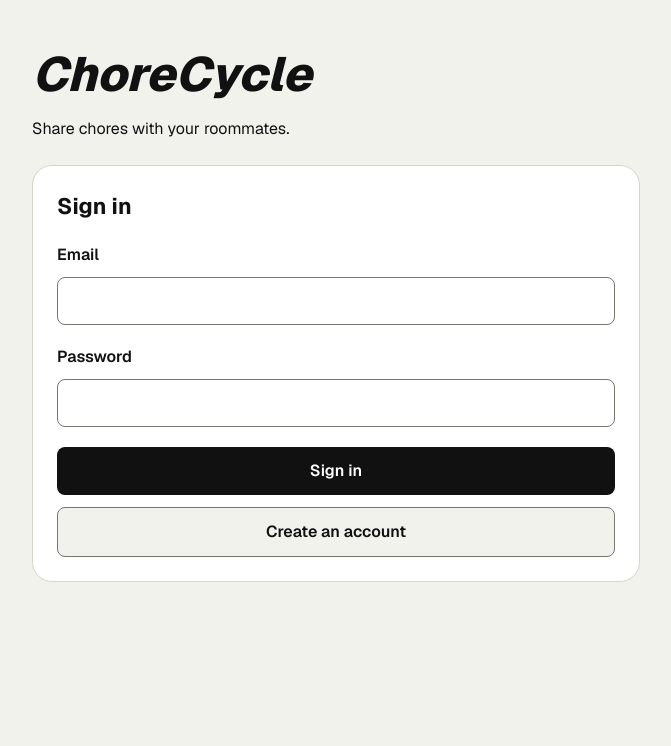
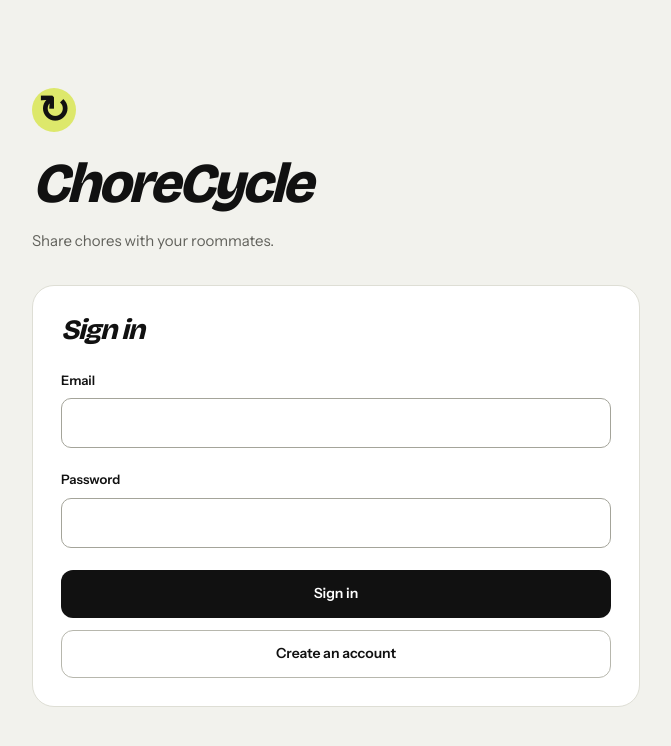
Before and after one commit to asherwu21-grop/chorecycle, a Next.js app: page /login in a window 1280 px wide. Shown: the top 746 px of the page, without its empty margins (304-975 px from the left). Built offline with nearby package versions, Linux system fonts and the light colour scheme; no server answers.

Commit message:
Design pass: fonts, colors, round checks, floating add button

```diff
--- a/app/globals.css
+++ b/app/globals.css
@@ -1,93 +1,105 @@
 @import "tailwindcss";
 
-:root {
-  --background: #f2f2ed;
-  --foreground: #111111;
-}
-
-@theme inline {
-  --color-background: var(--background);
-  --color-foreground: var(--foreground);
-  --font-sans: var(--font-geist-sans);
-  --font-mono: var(--font-geist-mono);
-}
-
-body {
-  background: var(--background);
-  color: var(--foreground);
-  font-family: var(--font-geist-sans), Arial, Helvetica, sans-serif;
-}
-
-.shell { width: 100%; max-width: 640px; margin: 0 auto; padding: 48px 16px; }
-h1 { font-size: clamp(2rem, 8vw, 3rem); font-weight: 800; font-style: italic; line-height: 1.1; margin-bottom: 16px; overflow-wrap: anywhere; }
-h2 { font-size: 1.4rem; font-weight: 700; margin-bottom: 20px; }
-p { line-height: 1.5; margin-bottom: 16px; }
-.eyebrow { font-weight: 700; }
-.room-heading { display: flex; flex-wrap: wrap; align-items: center; gap: 12px 16px; margin-bottom: 16px; }
-.room-heading h1 { min-width: 0; margin-bottom: 0; }
-.join-code { min-width: 0; max-width: 100%; }
-.join-code-controls { display: flex; flex-wrap: wrap; align-items: center; gap: 8px; }
-.join-code-chip { padding: 6px 10px; border-radius: 24px; background: #dde86b; font-size: .875rem; overflow-wrap: anywhere; }
-.join-code-chip strong { letter-spacing: .06em; user-select: all; }
-.join-code .error { margin-top: 8px; }
-.card { background: white; border: 1px solid #d5d5cc; border-radius: 20px; padding: 24px; margin: 24px 0; }
-form { display: flex; flex-direction: column; gap: 10px; }
-label { font-weight: 600; }
-input { min-width: 0; width: 100%; min-height: 48px; border: 1px solid #77776f; border-radius: 8px; padding: 10px 12px; margin-bottom: 10px; font: inherit; }
-button, .button { min-height: 48px; display: inline-flex; align-items: center; justify-content: center; gap: 8px; padding: 12px 16px; border-radius: 8px; background: #111; color: white; font-weight: 600; cursor: pointer; text-align: center; }
+:root { --background: #f2f2ed; --foreground: #111; --muted: #61615b; --lime: #dde86b; }
+@theme inline { --color-background: var(--background); --color-foreground: var(--foreground); --font-sans: var(--font-body); }
+* { box-sizing: border-box; }
+body { background: var(--background); color: var(--foreground); font-family: var(--font-body), Arial, sans-serif; font-size: 15px; }
+.shell { width: 100%; max-width: 640px; margin: 0 auto; padding: 32px 16px 124px; }
+h1, h2 { font-family: var(--font-display), Arial, sans-serif; font-weight: 800; font-style: italic; letter-spacing: -.045em; }
+h1 { font-size: clamp(2.6rem, 8vw, 3.5rem); line-height: 1.06; margin: 0 0 16px; overflow-wrap: anywhere; }
+h2 { font-size: 1.75rem; line-height: 1.15; margin-bottom: 24px; }
+p { line-height: 1.6; margin-bottom: 16px; }
+.shell > p:not(.eyebrow) { color: var(--muted); }
+.app-header { display: flex; align-items: center; justify-content: space-between; gap: 16px; margin-bottom: 38px; }
+.eyebrow { display: flex; align-items: center; gap: 9px; font-weight: 700; letter-spacing: -.035em; font-size: 18px; margin: 0; }
+.brand-mark { display: inline-flex; align-items: center; justify-content: center; background: var(--lime); border-radius: 50%; width: 30px; height: 30px; color: #111; font-family: Arial, sans-serif; font-size: 28px; font-weight: 700; }
+.header-menu { position: relative; }
+.header-menu summary { list-style: none; cursor: pointer; min-width: 44px; min-height: 44px; display: flex; justify-content: center; align-items: center; letter-spacing: 3px; border-radius: 50%; border: 1px solid #d6d6cc; }
+.header-menu summary::-webkit-details-marker { display: none; }
+.header-menu > div { position: absolute; right: 0; top: 52px; z-index: 5; width: 200px; padding: 8px; background: white; border: 1px solid #d6d6cc; border-radius: 14px; box-shadow: 0 8px 24px #1111110d; }
+.header-menu button { width: 100%; }
+.room-heading { margin-bottom: 28px; }
+.room-heading h1 { margin-bottom: 16px; }
+.join-code-controls { display: flex; align-items: center; gap: 8px; flex-wrap: wrap; }
+.join-code-chip { font-size: 13px; color: var(--muted); }
+.join-code-chip strong { margin-left: 4px; color: #111; letter-spacing: .12em; user-select: all; }
+.join-code button.secondary { min-height: 44px; padding: 8px 12px; font-size: 12px; background: transparent; border-color: #d6d6cc; border-radius: 24px; }
+.card { background: white; border: 1px solid #deded5; border-radius: 22px; padding: 28px; margin: 28px 0; }
+.auth-shell { padding-top: 72px; }
+.login-mark { width: 44px; height: 44px; font-size: 38px; margin-bottom: 22px; }
+.auth-shell > p { margin-bottom: 32px; }
+form { display: flex; flex-direction: column; gap: 8px; }
+label { font-size: 13px; font-weight: 600; }
+input, textarea, select { min-width: 0; width: 100%; min-height: 50px; border: 1px solid #a4a49a; border-radius: 10px; background: #fff; color: #111; padding: 12px; margin-bottom: 14px; font: inherit; font-size: 16px; }
+textarea { resize: vertical; }
+button, .button { min-height: 48px; display: inline-flex; align-items: center; justify-content: center; gap: 8px; padding: 12px 18px; border-radius: 12px; background: #111; color: #fff; font-size: 14px; font-weight: 600; cursor: pointer; text-align: center; transition: background .15s; }
+button:hover, .button:hover { background: #30302b; }
 button:disabled { opacity: .65; cursor: wait; }
-button.secondary { background: #f2f2ed; color: #111; border: 1px solid #77776f; }
+button.secondary { background: transparent; color: #111; border: 1px solid #b7b7ad; }
+button.secondary:hover { background: #e9e9e1; }
 .card > .secondary { width: 100%; margin-top: 12px; }
-.choices { display: flex; gap: 8px; margin-bottom: 24px; }
-.choices button { flex: 1; }
-.choices button[aria-pressed="true"] { background: #dde86b; color: #111; }
+.choices { display: flex; gap: 4px; padding: 4px; background: #f2f2ed; border-radius: 14px; margin-bottom: 28px; }
+.choices button { flex: 1; padding: 10px 8px; border: 0; background: transparent; color: #111; }
+.choices button[aria-pressed="true"] { background: var(--lime); }
 :focus-visible { outline: 3px solid #111; outline-offset: 3px; }
 .error { color: #a51e1e; margin-bottom: 8px; overflow-wrap: anywhere; }
 .success { color: #245122; }
+.success:empty { margin: 0; }
 .spinner { width: 16px; height: 16px; border: 2px solid currentColor; border-right-color: transparent; border-radius: 50%; animation: spin .8s linear infinite; }
 @keyframes spin { to { transform: rotate(360deg); } }
-@media (prefers-reduced-motion: reduce) { .spinner { animation: none; } }
-
-.board { margin-top: 32px; }
-.board-heading { display: flex; justify-content: space-between; align-items: center; gap: 16px; margin-bottom: 16px; }
-.board-heading h2 { margin: 0; }
-.chore-list { list-style: none; padding: 0; }
-.chore-row { display: flex; align-items: flex-start; gap: 12px; padding: 16px; background: white; border: 1px solid #d5d5cc; border-radius: 12px; margin-bottom: 12px; }
+[hidden] { display: none !important; }
+.board-progress { background: var(--lime); padding: 20px; border-radius: 18px; margin-bottom: 32px; }
+.progress-caption { display: flex; align-items: center; justify-content: space-between; margin-bottom: 12px; }
+.progress-caption label { font-size: 14px; font-weight: 600; }
+.progress-caption > span { font-size: 14px; font-weight: 700; }
+.board-progress progress { display: block; width: 100%; height: 8px; border: 0; border-radius: 8px; overflow: hidden; background: #b5be57; accent-color: #111; }
+.board-progress progress::-webkit-progress-bar { background: #b5be57; }
+.board-progress progress::-webkit-progress-value { background: #111; border-radius: 8px; }
+.board-progress progress::-moz-progress-bar { background: #111; }
+.board-heading { margin-bottom: 20px; }
+.board-heading h2 { display: flex; gap: 12px; align-items: center; margin: 0; }
+.chore-count { border: 1px solid #d0d0c7; border-radius: 50%; min-width: 26px; height: 26px; display: inline-flex; align-items: center; justify-content: center; font-family: var(--font-body), Arial, sans-serif; font-size: 12px; font-style: normal; font-weight: 500; letter-spacing: 0; }
+.add-chore { position: fixed; bottom: max(24px, env(safe-area-inset-bottom)); right: 24px; z-index: 10; border-radius: 30px; min-height: 56px; padding: 14px 22px; box-shadow: 0 5px 18px #1112; }
+.add-chore > span { font-size: 24px; line-height: 1; font-weight: 400; }
+.filter-chips { margin-bottom: 20px; }
+.status-filters, .member-filters { display: flex; flex-wrap: wrap; gap: 8px; }
+.status-filters { margin-bottom: 14px; }
+.filter-chips button { border-radius: 28px; min-height: 44px; padding: 8px 16px; max-width: 100%; overflow-wrap: anywhere; }
+.status-filters button.secondary { border-color: #d0d0c7; color: #4b4b45; }
+.status-filters button[aria-pressed="true"] { background: #111; color: white; border-color: #111; }
+.member-chip { background: transparent; color: #45453e; border: 1px solid transparent; padding: 5px 10px 5px 4px !important; gap: 7px; font-size: 13px; }
+.member-chip:hover, .member-chip[aria-pressed="true"] { background: var(--member-color); color: #111; }
+.member-chip[aria-pressed="true"] { border-color: #111; }
+.avatar { display: inline-flex; flex-shrink: 0; align-items: center; justify-content: center; width: 28px; height: 28px; border-radius: 50%; background: var(--member-color); color: #33332d; font-size: 12px; font-weight: 600; }
+.chore-list { list-style: none; padding: 0; display: grid; gap: 8px; }
+.chore-row { display: flex; align-items: center; gap: 12px; padding: 14px 16px; background: white; border: 1px solid #e1e1d9; border-radius: 16px; }
 .chore-details { flex: 1; min-width: 0; overflow-wrap: anywhere; }
-.chore-details h3 { font-size: 1.1rem; font-weight: 700; margin-bottom: 8px; }
-.chore-details p { margin-bottom: 8px; }
-.chore-row > button { flex-shrink: 0; }
-.skeleton-row { min-height: 100px; }
-.skeleton-line, .skeleton-action { background: #e5e5dd; border-radius: 6px; }
-.skeleton-title { width: 65%; height: 20px; margin-bottom: 12px; }
-.skeleton-detail { width: 85%; height: 16px; }
-.skeleton-action { width: 96px; height: 48px; flex-shrink: 0; }
-.chore-done { text-decoration: line-through; }
-.chore-description { white-space: pre-wrap; }
-.overdue { display: inline-block; border-radius: 6px; padding: 4px 8px; color: #a51e1e; background: #fde8e8; font-size: .8rem; font-weight: 700; text-transform: uppercase; }
-.chore-sheet { position: fixed; inset: auto 0 0; margin: 0 auto; width: 100%; max-width: 520px; max-height: 90dvh; overflow-y: auto; padding: 24px 16px max(24px, env(safe-area-inset-bottom)); border: 1px solid #d5d5cc; border-radius: 20px 20px 0 0; background: white; color: #111; }
-.chore-sheet::backdrop { background: rgb(0 0 0 / 40%); }
-textarea, select { min-width: 0; width: 100%; min-height: 48px; border: 1px solid #77776f; border-radius: 8px; padding: 10px 12px; margin-bottom: 10px; font: inherit; }
-textarea { resize: vertical; }
-@media (min-width: 640px) { .chore-sheet { inset: 0; margin: auto; border-radius: 20px; padding: 24px; } }
-@media (max-width: 359px) { .chore-row { flex-wrap: wrap; } .chore-details { flex-basis: 100%; } }
-
-/* Step 4 controls retain the existing board styling. */
-[hidden] { display: none !important; }
-.board-progress { margin-bottom: 24px; }
-.board-progress label { display: block; margin-bottom: 8px; }
-.board-progress progress { display: block; width: 100%; height: 12px; border: 0; border-radius: 6px; overflow: hidden; background: #d5d5cc; accent-color: #626d0c; }
-.board-progress progress::-webkit-progress-bar { background: #d5d5cc; }
-.board-progress progress::-webkit-progress-value { background: #626d0c; }
-.board-progress progress::-moz-progress-bar { background: #626d0c; }
-.filter-chips { display: flex; flex-wrap: wrap; gap: 8px; margin-bottom: 20px; }
-.filter-chips button { border-radius: 24px; overflow-wrap: anywhere; max-width: 100%; }
-.filter-chips button[aria-pressed="true"] { background: #dde86b; color: #111; border-color: #626d0c; }
-.chore-edit { display: block; width: 100%; min-height: 48px; padding: 0; border-radius: 4px; background: transparent; color: inherit; text-align: left; font-weight: 400; }
-.chore-edit > span { display: block; margin-bottom: 8px; }
-.chore-edit > span:first-child { font-size: 1.1rem; font-weight: 700; }
-.chore-edit .overdue { display: inline-block; }
-.empty-state { padding: 24px 0; }
+.chore-edit { display: block; width: 100%; min-height: 48px; padding: 0; background: transparent; color: inherit; text-align: left; font-weight: 400; border-radius: 4px; }
+.chore-edit:hover { background: transparent; }
+.chore-edit > span:first-child { display: block; font-size: 16px; line-height: 1.4; font-weight: 600; margin-bottom: 7px; }
+.chore-edit .chore-meta { display: flex; flex-wrap: wrap; align-items: center; gap: 6px; color: var(--muted); font-size: 12px; line-height: 1.5; }
+.chore-meta .avatar { height: 20px; width: 20px; font-size: 10px; }
+.chore-done { text-decoration: line-through; color: var(--muted); }
+.completion-meta { display: block; margin-top: 6px; font-size: 11px; line-height: 1.5; color: var(--muted); }
+.overdue { display: inline-block; border-radius: 5px; padding: 3px 6px; color: #b12121; background: #fce9e7; font-size: 9px; letter-spacing: .07em; font-weight: 700; text-transform: uppercase; margin-top: 7px; }
+button.check-button { width: 44px; height: 44px; min-height: 44px; padding: 0; flex-shrink: 0; border-radius: 50%; background: transparent; color: #111; position: relative; }
+.check-button::before { content: ""; position: absolute; inset: 7px; border: 1.5px solid #9a9a90; border-radius: 50%; }
+button.check-button:hover::before { border-color: #111; background: #f2f2ed; }
+button.check-button.checked::before { background: var(--lime); border-color: var(--lime); }
+.check-button svg { position: relative; }
+.empty-state { background: white; border: 1px dashed #b7b7ad; border-radius: 18px; padding: 40px 20px; text-align: center; }
+.empty-state p { font-size: 15px; font-weight: 500; }
+.empty-mark { display: block; margin-bottom: 16px; font-size: 38px; line-height: 1; color: #74746a; }
+.chore-sheet { position: fixed; inset: auto 0 0; margin: 0 auto; width: 100%; max-width: 520px; max-height: 92dvh; overflow-y: auto; padding: 28px 20px max(24px, env(safe-area-inset-bottom)); border: 1px solid #deded5; border-radius: 24px 24px 0 0; background: white; color: #111; }
+.chore-sheet::backdrop { background: rgb(17 17 17 / 45%); }
 button.danger { background: #a51e1e; color: white; }
 .delete-actions { display: flex; flex-wrap: wrap; gap: 12px; }
 .delete-actions button { flex: 1; }
+.skeleton-row { min-height: 88px; }
+.skeleton-line, .skeleton-action { background: #e5e5dd; border-radius: 6px; }
+.skeleton-title { width: 65%; height: 18px; margin-bottom: 12px; }
+.skeleton-detail { width: 85%; height: 12px; }
+.skeleton-action { width: 30px; height: 30px; border-radius: 50%; flex-shrink: 0; }
+@media (min-width: 640px) { .shell { padding-top: 48px; } .auth-shell { padding-top: 88px; } .chore-sheet { inset: 0; margin: auto; border-radius: 24px; padding: 28px; } }
+@media (max-width: 420px) { .card { padding: 22px 20px; } }
+@media (prefers-reduced-motion: reduce) { .spinner { animation: none; } button, .button { transition: none; } }
--- a/app/layout.tsx
+++ b/app/layout.tsx
@@ -1,15 +1,15 @@
 import type { Metadata } from "next";
 import { Suspense } from "react";
-import { Geist, Geist_Mono } from "next/font/google";
+import { Bricolage_Grotesque, Instrument_Sans } from "next/font/google";
 import "./globals.css";
 
-const geistSans = Geist({
-  variable: "--font-geist-sans",
+const bodyFont = Instrument_Sans({
+  variable: "--font-body",
   subsets: ["latin"],
 });
 
-const geistMono = Geist_Mono({
-  variable: "--font-geist-mono",
+const displayFont = Bricolage_Grotesque({
+  variable: "--font-display",
   subsets: ["latin"],
 });
 
@@ -22,7 +22,7 @@ export default function RootLayout({ children }: LayoutProps<"/">) {
   return (
     <html
       lang="en"
-      className={`${geistSans.variable} ${geistMono.variable} h-full antialiased`}
+      className={`${bodyFont.variable} ${displayFont.variable} h-full antialiased`}
     >
       <body className="min-h-full flex flex-col">
         <Suspense fallback={<main className="shell" role="status">Loading ChoreCycle…</main>}>
--- a/app/login/page.tsx
+++ b/app/login/page.tsx
@@ -8,7 +8,7 @@ type LoginPageProps = { searchParams: Promise<{ error?: string }> };
 
 export default function LoginPage({ searchParams }: LoginPageProps) {
   return (
-    <Suspense fallback={<main className="shell" role="status">Loading ChoreCycle…</main>}>
+    <Suspense fallback={<main className="shell auth-shell" role="status">Loading ChoreCycle…</main>}>
       <LoginContent searchParams={searchParams} />
     </Suspense>
   );
@@ -20,7 +20,8 @@ async function LoginContent({ searchParams }: LoginPageProps) {
   if (userId) redirect(room ? "/" : "/start");
   const params = await searchParams;
   return (
-    <main className="shell">
+    <main className="shell auth-shell">
+      <span className="brand-mark login-mark" aria-hidden="true">↻</span>
       <h1>ChoreCycle</h1>
       <p>Share chores with your roommates.</p>
       <LoginForm confirmationError={params.error} />
--- a/app/page.tsx
+++ b/app/page.tsx
@@ -24,12 +24,11 @@ async function HomeContent() {
   if (!room) redirect("/start");
   return (
     <main className="shell">
-      <p className="eyebrow">ChoreCycle</p>
+      <header className="app-header"><p className="eyebrow"><span className="brand-mark" aria-hidden="true">↻</span>ChoreCycle</p><details className="header-menu"><summary aria-label="Room menu">•••</summary><SignOutButton /></details></header>
       <div className="room-heading">
         <h1>{room.name}</h1>
         <JoinCode code={room.join_code} />
       </div>
-      <SignOutButton />
       <Suspense fallback={<BoardSkeleton />}>
         <ChoreListData roomId={room.id} userId={userId} />
       </Suspense>
--- a/app/start/page.tsx
+++ b/app/start/page.tsx
@@ -20,11 +20,10 @@ async function StartContent() {
   if (room) redirect("/");
   return (
     <main className="shell">
-      <p className="eyebrow">ChoreCycle</p>
+      <header className="app-header"><p className="eyebrow"><span className="brand-mark" aria-hidden="true">↻</span>ChoreCycle</p><details className="header-menu"><summary aria-label="Room menu">•••</summary><SignOutButton /></details></header>
       <h1>Find your room</h1>
       <p>Create a room for your household, or get a join code from a roommate.</p>
       <RoomForm />
-      <SignOutButton />
     </main>
   );
 }
```
Also changed, not shown: app/board.tsx (+21 -15 lines), 1 other file (tests, documents, lock files or other folders).
